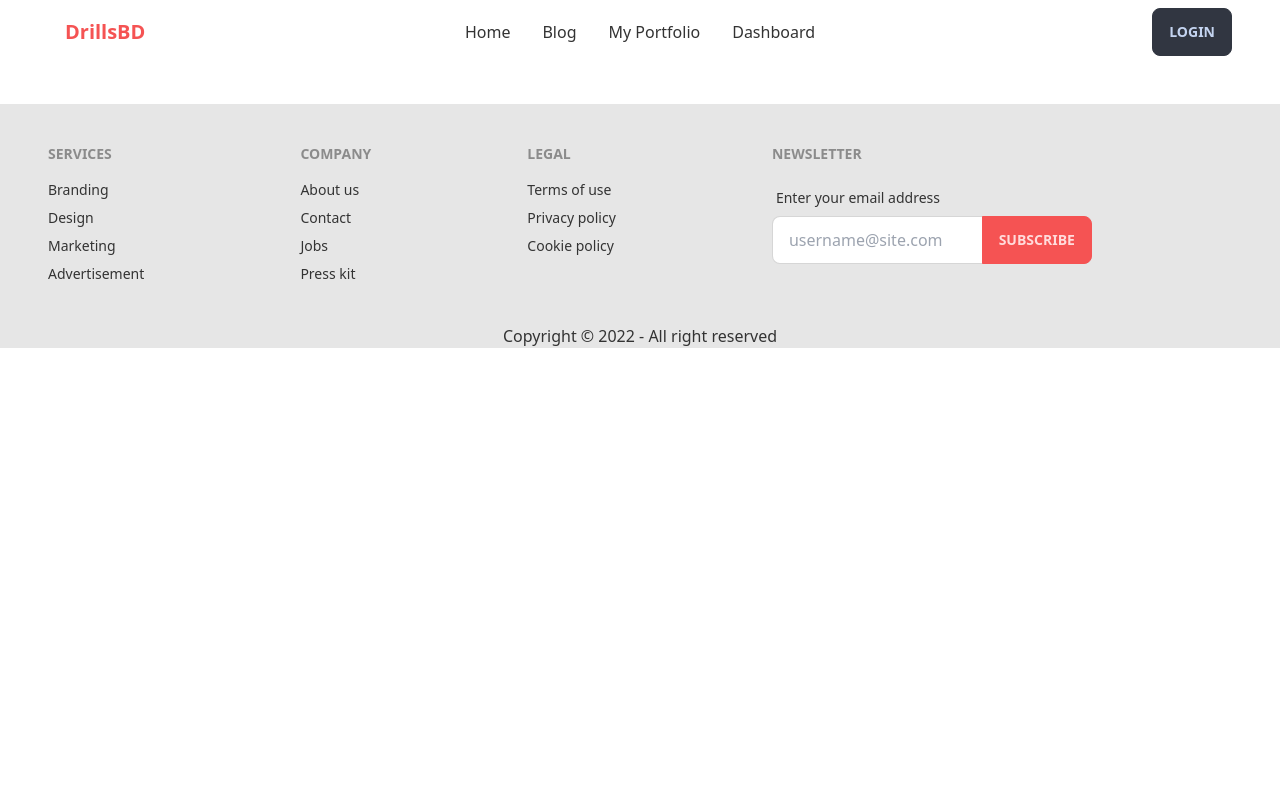
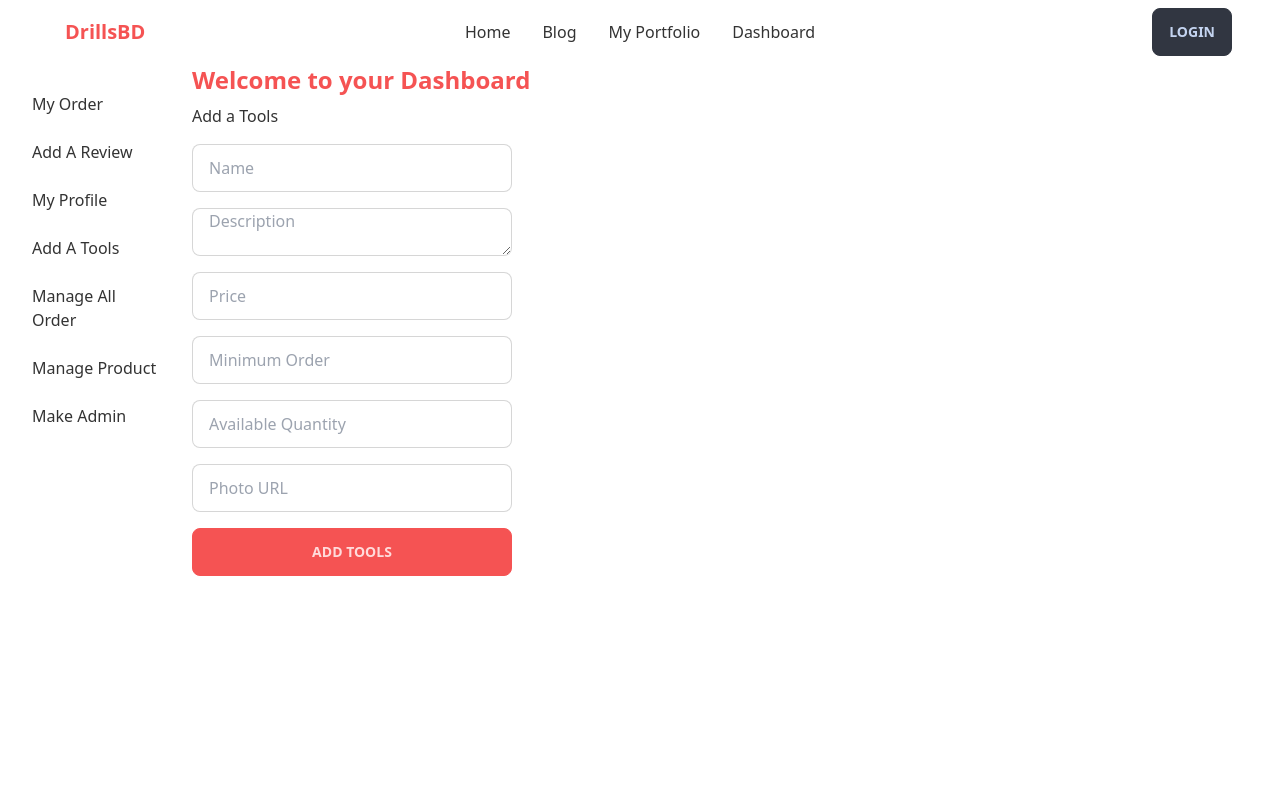
Before and after one commit to asrafaliii/drillsbd, a React (Create React App) app: page /dashboard/addtools in a window 1280 px wide. Shown: the top 800 px of the page. Built offline with nearby package versions, Linux system fonts and the light colour scheme; no server answers.

Commit message:
create add tools form

```diff
--- a/package.json
+++ b/package.json
@@ -12,7 +12,7 @@
     "react": "^18.1.0",
     "react-dom": "^18.1.0",
     "react-firebase-hooks": "^5.0.3",
-    "react-hook-form": "^7.31.2",
+    "react-hook-form": "^7.31.3",
     "react-router-dom": "^6.3.0",
     "react-scripts": "5.0.1",
     "web-vitals": "^2.1.4"
--- a/src/App.js
+++ b/src/App.js
@@ -2,6 +2,7 @@ import { Route, Routes } from "react-router-dom";
 import "./App.css";
 import Blog from "./components/Blog/Blog";
 import AddReview from "./components/Dashboard/AddReview";
+import AddTools from "./components/Dashboard/AddTools";
 import Dashboard from "./components/Dashboard/Dashboard";
 import MyOrder from "./components/Dashboard/MyOrder";
 import MyProfile from "./components/Dashboard/MyProfile";
@@ -34,6 +35,7 @@ function App() {
           <Route index element={<MyOrder />} />
           <Route path="addreview" element={<AddReview />} />
           <Route path="myprofile" element={<MyProfile />} />
+          <Route path="addtools" element={<AddTools />} />
         </Route>
         <Route path="login" element={<Login />} />
         <Route path="signup" element={<SignUp />} />
--- /dev/null
+++ b/src/components/Dashboard/AddTools.js
@@ -0,0 +1,83 @@
+import React from "react";
+import { useForm } from "react-hook-form";
+
+const AddTools = () => {
+  const {
+    register,
+    handleSubmit,
+    watch,
+    formState: { errors },
+  } = useForm();
+  const onSubmit = (data) => {
+    console.log(data);
+    const url = `http://localhost:5000/tool`;
+    fetch(url, {
+      method: "POST",
+      headers: {
+        "content-type": "application/json",
+      },
+      body: JSON.stringify(data),
+    })
+      .then((res) => res.json())
+      .then((result) => {
+        console.log(result);
+      });
+  };
+
+  return (
+    <div>
+      <form
+        onSubmit={handleSubmit(onSubmit)}
+        className="grid grid-cols-1 gap-4 mt-2"
+      >
+        <h2>Add a Tools</h2>
+
+        <input
+          type="text"
+          placeholder="Name"
+          {...register("name", { required: true })}
+          className="input input-bordered w-full max-w-xs"
+        />
+        <textarea
+          type="text"
+          placeholder="Description"
+          {...register("description")}
+          className="input input-bordered w-full max-w-xs"
+        />
+        <input
+          type="number"
+          placeholder="Price"
+          {...register("price")}
+          className="input input-bordered w-full max-w-xs"
+        />
+        <input
+          type="number"
+          placeholder="Minimum Order"
+          {...register("minimum_order")}
+          className="input input-bordered w-full max-w-xs"
+        />
+        <input
+          type="number"
+          placeholder="Available Quantity"
+          {...register("available_quantity")}
+          className="input input-bordered w-full max-w-xs"
+        />
+        <input
+          type="text"
+          placeholder="Photo URL"
+          {...register("img")}
+          className="input input-bordered w-full max-w-xs"
+        />
+
+        <input
+          type="submit"
+          value="ADD TOOLS"
+          className="btn btn-primary w-full max-w-xs"
+        />
+        {errors.exampleRequired && <span>This field is required</span>}
+      </form>
+    </div>
+  );
+};
+
+export default AddTools;
--- a/src/components/Dashboard/Dashboard.js
+++ b/src/components/Dashboard/Dashboard.js
@@ -19,7 +19,7 @@ const Dashboard = () => {
             <Link to="/dashboard">My Order</Link>
             <Link to="/dashboard/addreview">Add A Review</Link>
             <Link to="/dashboard/myprofile">My Profile</Link>
-            <Link to="/dashboard/addproduct">Add A Product</Link>
+            <Link to="/dashboard/addtools">Add A Tools</Link>
             <Link to="/dashboard/manageorder">Manage All Order</Link>
             <Link to="/dashboard/manageproduct">Manage Product</Link>
             <Link to="/dashboard/makeadmin">Make Admin</Link>
--- a/src/components/Home/BuyNow.js
+++ b/src/components/Home/BuyNow.js
@@ -12,14 +12,22 @@ const BuyNow = () => {
       .then((res) => res.json())
       .then((data) => setTools(data));
   }, []);
+
+  const handleOrder = (event) => {
+    event.preventDefault();
+  };
+
   return (
     <div className="px-24 mt-5">
       <div class="hero min-h-screen border rounded-lg shadow-2xl">
         <div class="hero-content flex-col lg:flex-row">
           <img src={tools.img} class="max-w-lg " />
           <div>
-            <h1 class="text-3xl font-bold">{tools.name}</h1>
-            <form className="grid grid-cols-1 gap-4 mt-2 justify-items-center">
+            <form
+              onSubmit={handleOrder}
+              className="grid grid-cols-1 gap-4 mt-2 justify-items-center"
+            >
+              <h1 class="text-3xl font-bold">{tools.name}</h1>
               <input
                 type="number"
                 name="number"
```
Also changed, not shown: 1 other file (tests, documents, lock files or other folders).
